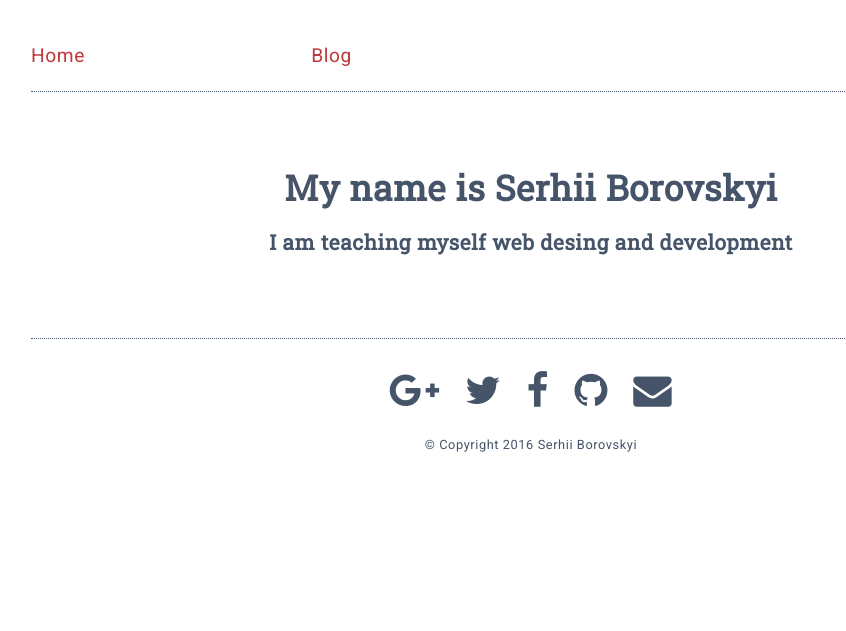
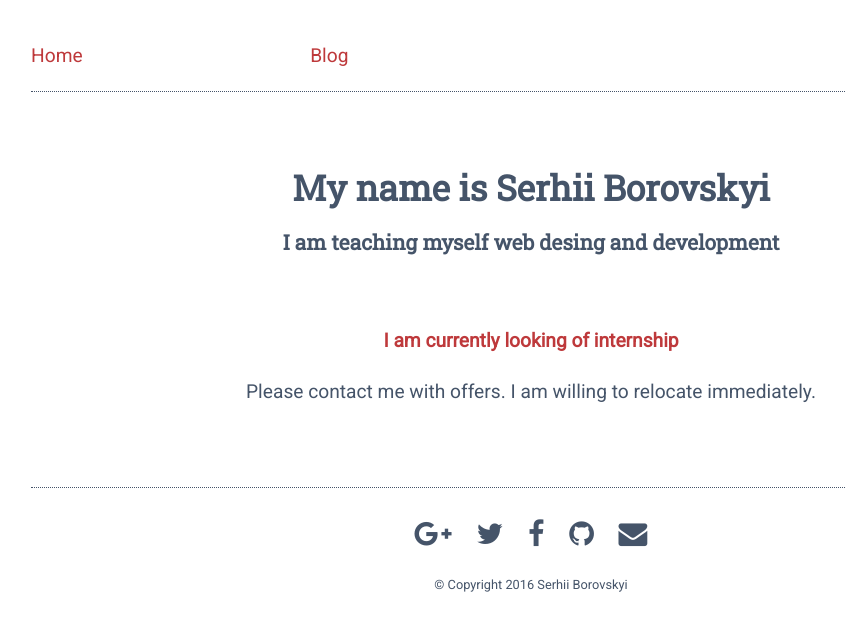
Before and after one commit to serhiicss/serhiicss.github.io, a Jekyll site: the page built from index.html, in a window 1280 px wide. Shown: the top 631 px of the page, without its empty margins (109-955 px from the left). Built offline with Jekyll 4.4.1, drawn with Linux system fonts in a browser that asks for light colours; nearby versions of some CDN libraries.

Commit message:
Minor changes to footer and post text
Smaller social icons, narrow post text for better readability.

```diff
--- a/_sass/_footer.sass
+++ b/_sass/_footer.sass
@@ -15,3 +15,5 @@
     font-size: 0.8rem
     padding-top: 1rem
     text-align: center
+.fa
+  font-size: 1.5em
--- a/_sass/_main.sass
+++ b/_sass/_main.sass
@@ -7,8 +7,8 @@
   display: none
 
 body
-  font-family: 'Roboto'
-  letter-spacing: 0.03em
+  font-family: 'Roboto', Helvetica
+  // letter-spacing: 0.03em
   font-size: 1.2rem
   color: $color-primary
 
@@ -18,6 +18,10 @@
 
 h2
   font-size: 1.3rem
+
+h3
+  font-size: 1.2rem
+
 p
   margin-top: 0.5em
   margin-bottom: 0.5em
@@ -40,3 +44,6 @@
   .main
     text-align: center
     margin: 80px 0
+
+h3.internship
+  color: $color-secondary
--- a/_sass/_post.sass
+++ b/_sass/_post.sass
@@ -1,3 +1,7 @@
+.post
+  max-width: 35em
+  margin: 0 auto
+
 .post-title
   color: color-primary
   font-size: 1.5rem
--- a/index.html
+++ b/index.html
@@ -5,4 +5,7 @@
 <section class="main">
   <h1>My name is Serhii Borovskyi</h1>
   <h2>I am teaching myself web desing and development</h2>
+  <br>
+  <h3 class="internship">I am currently looking of internship</h3>
+  <p>Please contact me with offers. I am willing to relocate immediately.</p>
 </section>
```
